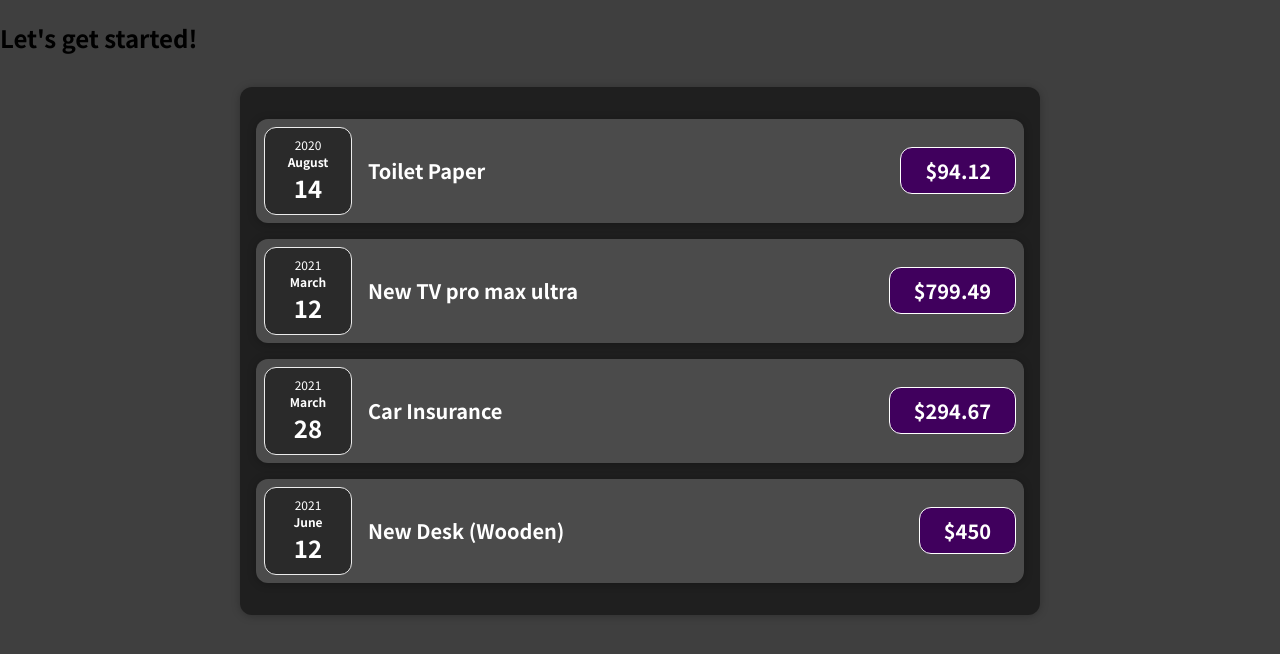
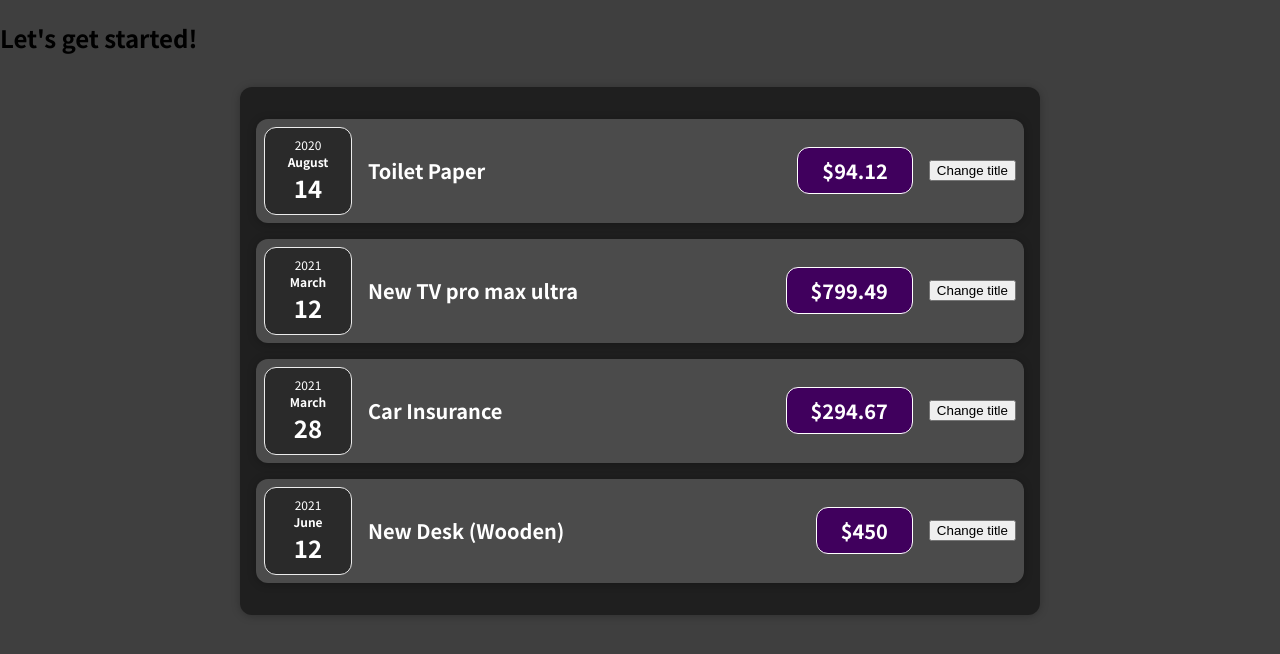
Before and after one commit to Jasvir123/udemy-react, a React (Create React App) app: page / in a window 1280 px wide. Shown: the top 654 px of the page. Built offline with nearby package versions, Linux system fonts and the light colour scheme.

Commit message:
use useState

```diff
--- a/src/components/Expenses/ExpenseItem.js
+++ b/src/components/Expenses/ExpenseItem.js
@@ -1,14 +1,24 @@
+import { useState } from "react";
 import Card from "../UI/Card";
 import ExpenseDate from "./ExpenseDate";
 import "./ExpenseItem.css";
 const ExpenseItem = (props) => {
-  const { date, title, amount } = props.data;
+
+  const clickHandler = () => {
+    setTitle("No more toilet paper.");
+    console.log(title);
+  }
+
+  const [title,setTitle] = useState(props.data.title);
+
+  const { date,  amount } = props.data;
   return (
     <Card className="expense-item">
       <ExpenseDate date={date} />
       <div className="expense-item__description">
         <h2>{title}</h2>
         <div className="expense-item__price">${amount}</div>
+        <button onClick={clickHandler}>Change title</button>
       </div>
     </Card>
   );
```
